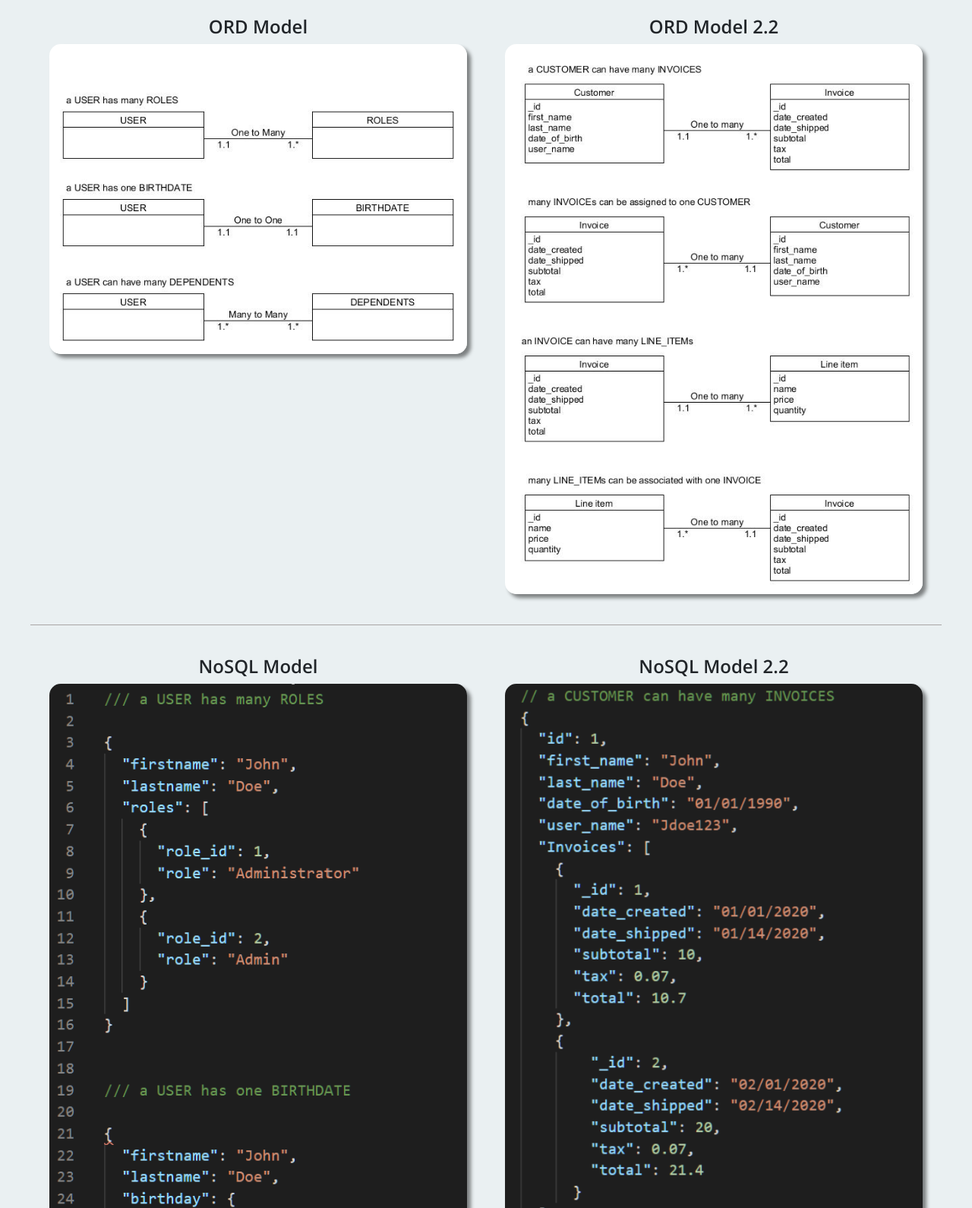
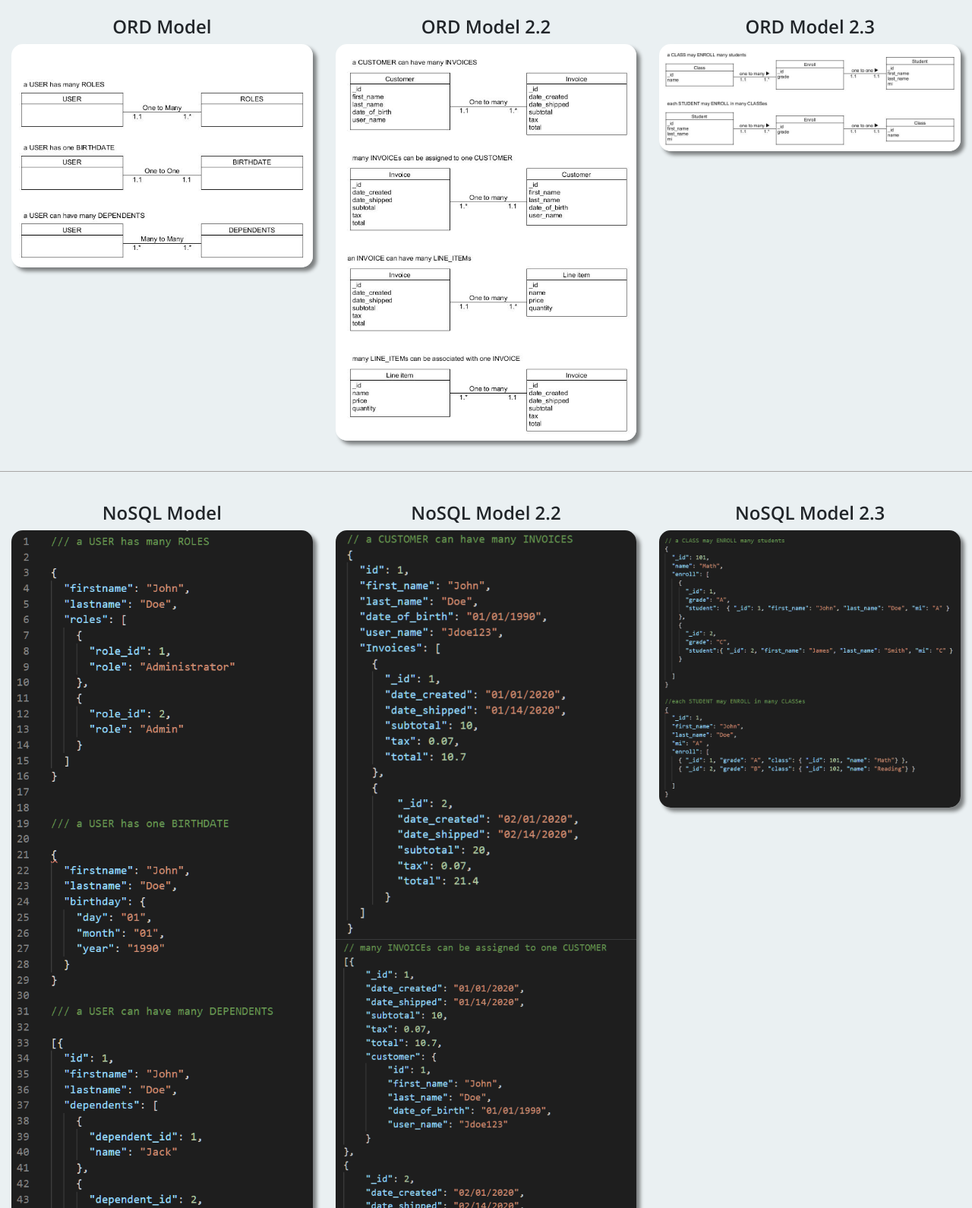
Before and after one commit to Ar2694/Ar2694.github.io, a plain HTML site: page web-335/sorto-diagrams.html in a window 1280 px wide. Shown: the part 197-1787 px from the top of the page at 76% size. Drawn offline with nearby package versions, Linux system fonts and the light colour scheme.

Commit message:
WEB335: Assignment 2.3

```diff
--- a/styles/style.css
+++ b/styles/style.css
@@ -209,11 +209,11 @@ svg {
 font-weight: 600;
 
 }
-.diagrams .col-md-6{
+.diagrams .col-md-4{
 text-align: center;
 
 }
-.diagrams .col-md-6 img {
+.diagrams .col-md-4 img {
     max-width: 550px;
 width: 100%;
 }
@@ -249,7 +249,7 @@ footer span {
 
 @media (min-width: 576px) {
     .container {
-        max-width: 1200px;
+        max-width: 1600px;
     }
 }
 @media (max-width: 1214px) {
@@ -277,10 +277,16 @@ footer span {
         text-align: center;
 
     }
-
+    .diagrams h1{
+        text-align: center!important;
+    }
     .diagrams h4 {
 
     margin-top: 40px;
+}
+    .diagrams .col-md-4 img {
+    max-width: 650px;
+width: 100%;
 }
 }
 
--- a/web-335/sorto-diagrams.html
+++ b/web-335/sorto-diagrams.html
@@ -41,26 +41,34 @@
       <div class="container ">
         <h1>Diagrams</h1>
         <div class="row ">
-          <div class="col-md-6">
+          <div class="col-md-4">
             <h4>ORD Model</h4>
             <img src="../nosql-data-diagrams/ORD-Model1.jpg" alt="ORD Model">
           </div>
-          <div class="col-md-6">
+          <div class="col-md-4">
             <h4>ORD Model 2.2</h4>
-            <img src="../nosql-data-diagrams/ORD-Model-2.2.jpg" alt="ORD Model">
+            <img src="../nosql-data-diagrams/ORD-Model-2.2.jpg" alt="ORD Model 2.2">
           </div>
+          <div class="col-md-4">
+            <h4>ORD Model 2.3</h4>
+            <img src="../nosql-data-diagrams/ORD-Model-2.3.jpg" alt="ORD Model 2.3">
+          </div>
+        </div>
 
-        </div>
         <div class="row ">
 
-          <div class="col-md-6">
+          <div class="col-md-4">
             <h4>NoSQL Model</h4>
             <img src="../nosql-data-diagrams/noSQL-Model.png" alt="noSQL Model">
           </div>
-          <div class="col-md-6">
+          <div class="col-md-4">
 
             <h4>NoSQL Model 2.2</h4>
-            <img src="../nosql-data-diagrams/noSQL-Model-2.2.png" alt="noSQL Model">
+            <img src="../nosql-data-diagrams/noSQL-Model-2.2.png" alt="noSQL Model 2.2">
+          </div>
+          <div class="col-md-4">
+            <h4>NoSQL Model 2.3</h4>
+            <img src="../nosql-data-diagrams/noSQL-Model-2.3.png" alt="noSQL Model">
           </div>
         </div>
 
```
Also changed, not shown: nosql-data-diagrams/ORD-Model-2.3.jpg (added), nosql-data-diagrams/noSQL-Model-2.3.png (added).
